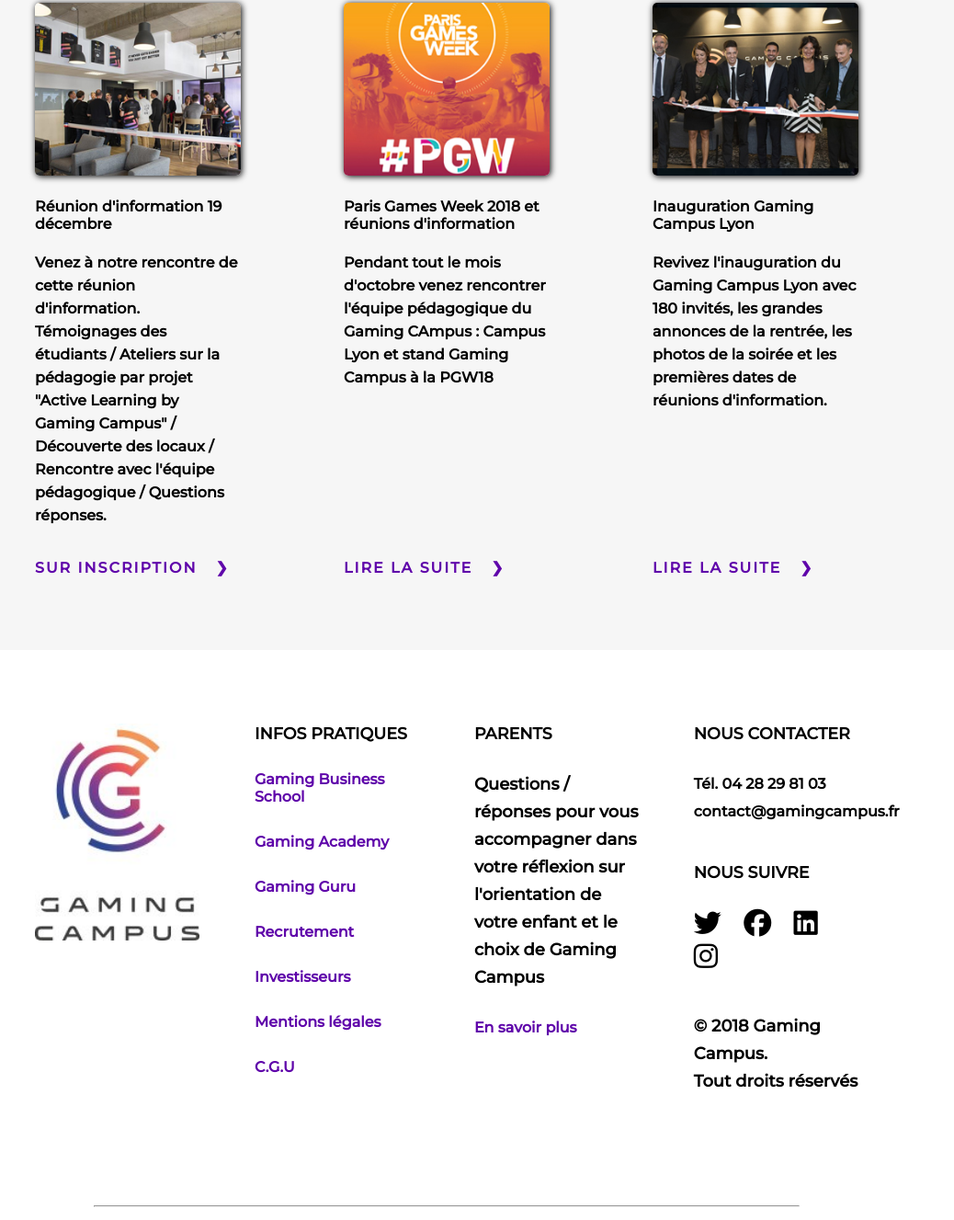
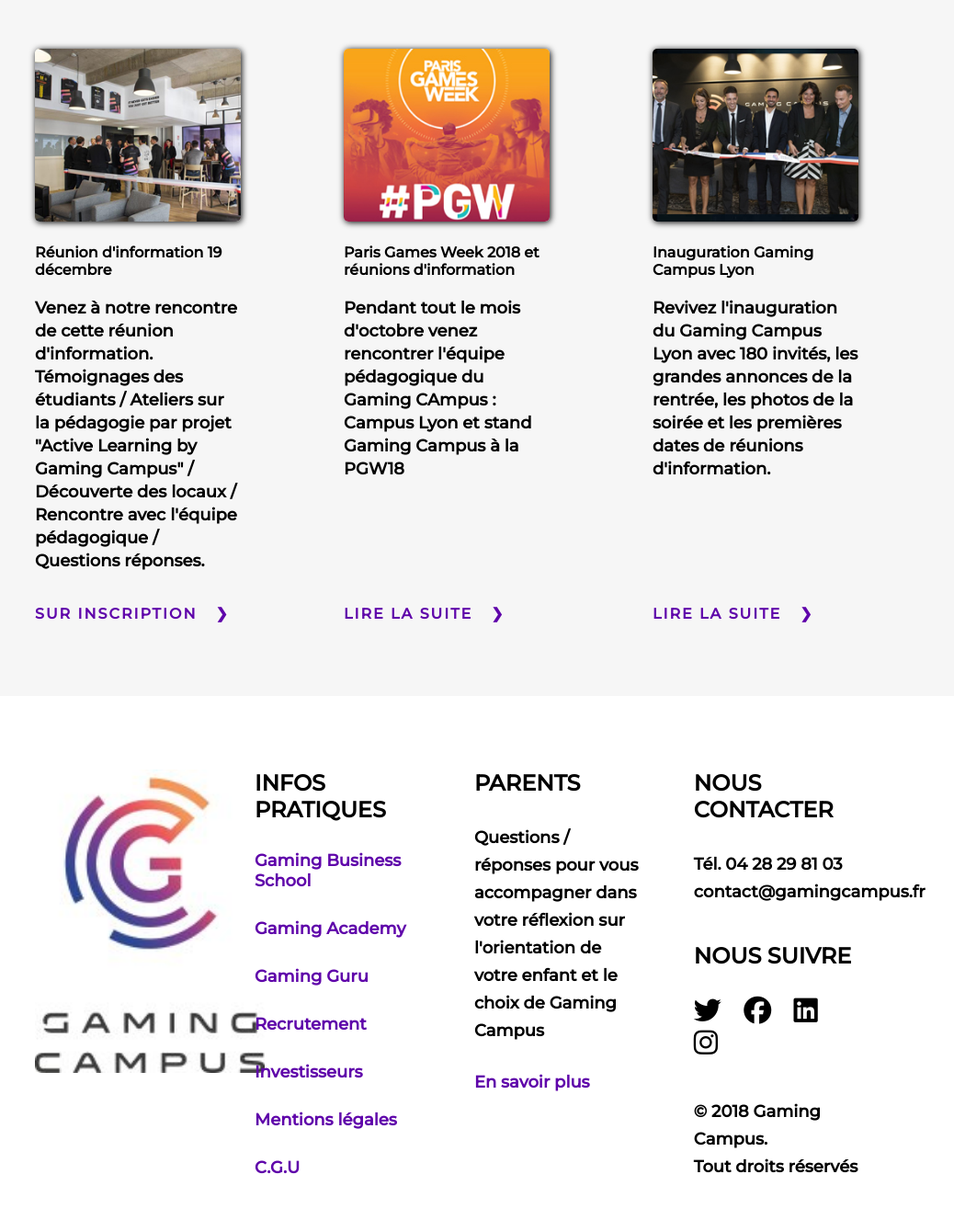
Before and after one commit to ChrysJ/GamingCampus, a plain HTML site: page index.html in a window 1280 px wide. Shown: the part 1647-2974 px from the top of the page at 92% size, without its empty margins (154-1192 px from the left). Drawn offline with Linux system fonts and the light colour scheme.

Commit message:
Add files via upload

```diff
--- a/css/style.css
+++ b/css/style.css
@@ -96,7 +96,7 @@ ctn-menu .menu li a::after {
 }
 /* ************** HEADER ************** */
 .header {
-	background: url(../assets/img/bg.jpg) center / cover;
+	background: url(/assets/img/bg.jpg) center / cover;
 	height: 70vh;
 	display: flex;
 	flex-direction: column;
@@ -214,6 +214,7 @@ ctn-menu .menu li a::after {
 }
 
 .news-title p {
+	font-size: 22px;
 	line-height: 50px;
 	font-weight: 600;
 }
@@ -265,7 +266,6 @@ ctn-menu .menu li a::after {
 
 .news p {
 	font-weight: 600;
-	font-size: 16px;
 	line-height: 25px;
 }
 
@@ -308,18 +308,18 @@ ctn-menu .menu li a::after {
 	width: 20%;
 }
 .footer-element img {
-	/* width: 250px; */
-	width: 100%;
+	width: 250px;
 }
 h5 {
 	text-transform: uppercase;
-	font-size: 1.1rem;
+	font-size: 1.5rem;
 	margin-bottom: 30px;
 }
 .footer-element li {
 	margin-bottom: 30px;
 }
 .footer-element a {
+	font-size: 18px;
 	font-weight: 900;
 	color: var(--colorlink);
 }
```
